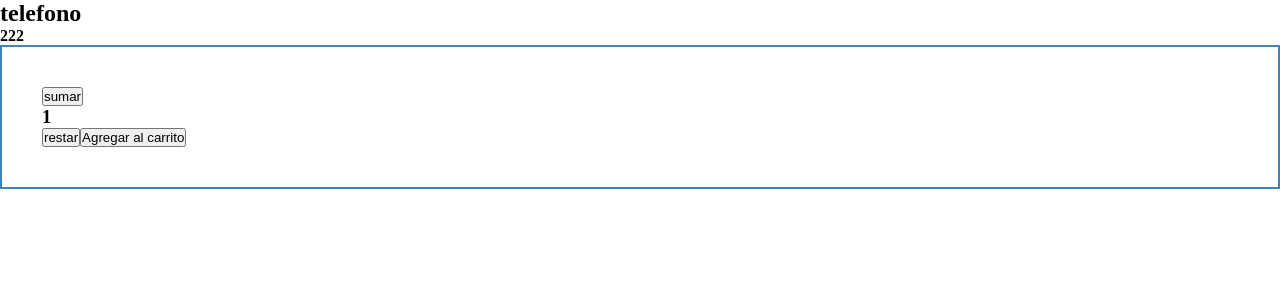
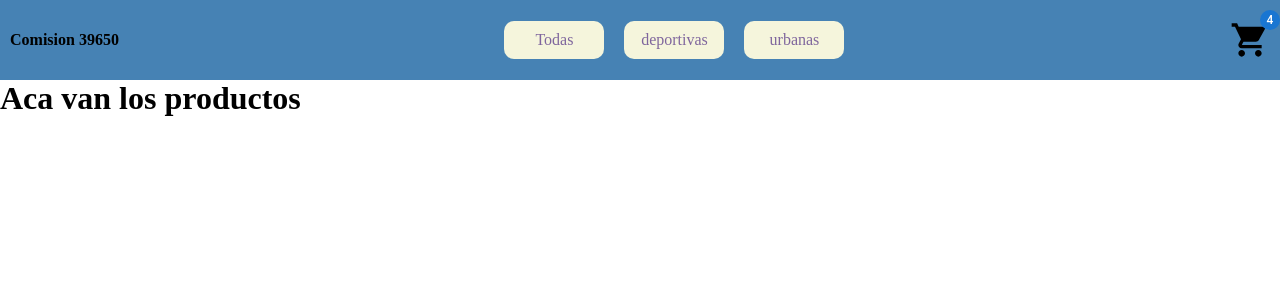
Before and after one commit to jorgeduje/ecommerce-43285, a React (Vite) app: page / in a window 1280 px wide. Shown: the top 300 px of the page. Built offline with nearby package versions, Linux system fonts and the light colour scheme.

Commit message:
se agregan estilos en el navbar y se crea el mock de productos

```diff
--- a/src/App.jsx
+++ b/src/App.jsx
@@ -1,27 +1,12 @@
-import { useState } from "react";
 import ItemList from "./components/page/itemList/ItemList";
 import Navbar from "./components/layout/navbar/Navbar";
-import Home from "./components/page/home/Home";
-import ItemDetail from "./components/page/itemDetail/ItemDetail";
 
 function App() {
-  const [showItems, setShowItems] = useState(false);
-
-  const [edad, setEdad] = useState(22);
-
   return (
     <div>
-      {/* {showItems ? <ItemList edad={edad} /> : <h1>No hay nada</h1>}
-
-      <button onClick={() => setShowItems(!showItems)}>montar-desmontar</button>
-      <button onClick={() => setEdad(edad + 1)}>sumar edad</button> */}
-
-      {/* <Navbar>
+      <Navbar>
         <ItemList />
-        <Home />
-      </Navbar> */}
-
-      <ItemDetail />
+      </Navbar>
     </div>
   );
 }
--- a/src/components/common/cartWidget/CartWidget.jsx
+++ b/src/components/common/cartWidget/CartWidget.jsx
@@ -1,12 +1,11 @@
-import { BsFillCartCheckFill } from 'react-icons/bs';
-
+import { Badge } from "@mui/material";
+import ShoppingCartIcon from "@mui/icons-material/ShoppingCart";
 const CartWidget = () => {
   return (
-    <div>
-        <BsFillCartCheckFill color='purple' size={40} title='Este es el carrito' />
-        <span>0</span>
-    </div>
-  )
-}
+    <Badge badgeContent={4} color="primary">
+      <ShoppingCartIcon color="main" sx={{fontSize: 40}} />
+    </Badge>
+  );
+};
 
-export default CartWidget
+export default CartWidget;
--- /dev/null
+++ b/src/components/layout/navbar/Navbar.css
@@ -0,0 +1,31 @@
+.containerNavbar {
+    width: 100%;
+    height: 10vh;
+    display: flex;
+    justify-content: space-between;
+    background-color: steelblue;
+    align-items: center;
+    padding: 10px;
+  }
+
+  /* a {
+    text-decoration: none;
+    color: white;
+    font-weight: bold;
+  } */
+
+  .categories{
+    display: flex;
+    justify-content: space-evenly;
+    align-items: center;
+    gap: 20px;
+  }
+  .categories li {
+    background-color: beige;
+    padding: 10px 20px;
+    color: #7F669D;
+    width: 100px;
+    display: flex;
+    justify-content: center;
+    border-radius: 10px;
+  }
--- a/src/components/layout/navbar/Navbar.jsx
+++ b/src/components/layout/navbar/Navbar.jsx
@@ -1,27 +1,23 @@
 import CartWidget from "../../common/cartWidget/CartWidget";
-
+import "./Navbar.css";
 const Navbar = ({ children }) => {
   return (
     <div>
-      <div
-        style={{
-          backgroundColor: "steelblue",
-          width: "100%",
-          display: "flex",
-          justifyContent: "space-between",
-          height: "10vh",
-          alignItems: "center",
-        }}
-      >
-        <h2>Logo</h2>
-        <ul>
+      <div>
+        <div className={"containerNavbar"}>
+          <h4>Comision 39650</h4>
+
+          <ul className="categories">
             <li>Todas</li>
             <li>deportivas</li>
             <li>urbanas</li>
           </ul>
+
           <CartWidget />
         </div>
+
         {children}
+      </div>
     </div>
   );
 };
--- a/src/components/page/home/Home.jsx
+++ /dev/null
@@ -1,27 +0,0 @@
-// useState
-
-import { useState } from "react";
-
-const Home = ({ nombre, apellido }) => {
-  const [contador, setContador] = useState(0); // [ variable , funcion que modifica esa variable ]
-  const [name, setName] = useState("pepe");
-
-  const sumar = (num) => {
-    setContador(contador + num);
-  };
-
-  return (
-    <>
-      <h1>
-        {nombre} y {apellido}
-      </h1>
-      <h1>el nombre es {name}</h1>
-      <button onClick={() => setName("maria")}>Cambiar a maria</button>
-      <h3>El contador esta en {contador}</h3>
-      <button onClick={() => sumar(15)}>Sumar en 15</button>
-      <button onClick={() => setContador(contador + 1)}>Sumar 1</button>
-    </>
-  );
-};
-
-export default Home;
--- a/src/components/page/itemList/ItemList.jsx
+++ b/src/components/page/itemList/ItemList.jsx
@@ -1,32 +1,18 @@
-import { useState, useEffect } from "react"
+import { useState, useEffect } from "react";
 
-const ItemList = ( {edad} ) => {
+const ItemList = () => {
+  const [items, setItems] = useState([]);
 
-  const [items, setItems] = useState([])
-
-  // Se ejecuta el efecto solo una vez, en el montaje del componente
-
-  useEffect( ()=>{
+  useEffect(() => {
     // ACA ES DONDE VA TODO CODIGO QUE NO QUIERO QUE SE LEA NUEVAMENTE
-    console.log("pedimos datos a la API")
-  } , [] )
-
-  // Se ejecuta el efecto una vez, en el montaje del componente pero tambien
-  // cada vez que escucha un cambio en sus dependencias!
-  // useEffect( ()=>{
-  //   // ACA ES DONDE VA TODO CODIGO QUE NO QUIERO QUE SE LEA NUEVAMENTE
-  //   console.log("pedimos datos a la API")
-  // } , [ items ] )
-
-  console.log("me ejecute primero")
+    console.log("pedimos datos a la API");
+  }, []);
 
   return (
     <div>
       <h1>Aca van los productos</h1>
-      <h2>la edad es { edad }</h2>
-      <button onClick={()=>setItems([...items, {}])}>Traer productos</button>
     </div>
-  )
-}
+  );
+};
 
-export default ItemList
+export default ItemList;
```
Also changed, not shown: src/productsMock.js (+30 -3 lines). Lines whose indentation alone changed are shown as unchanged.
